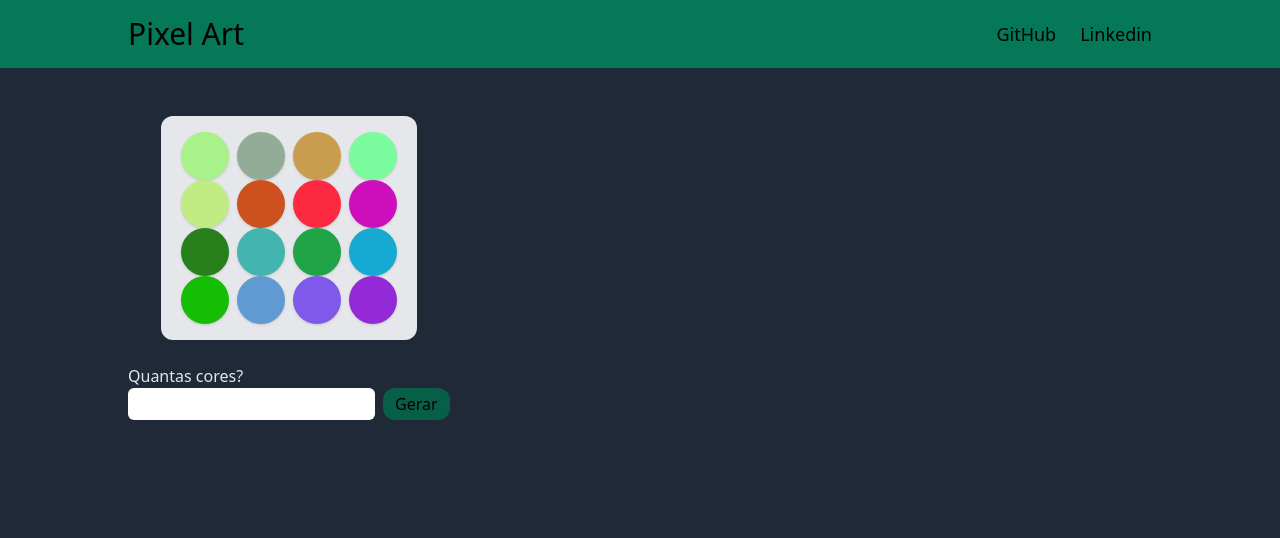
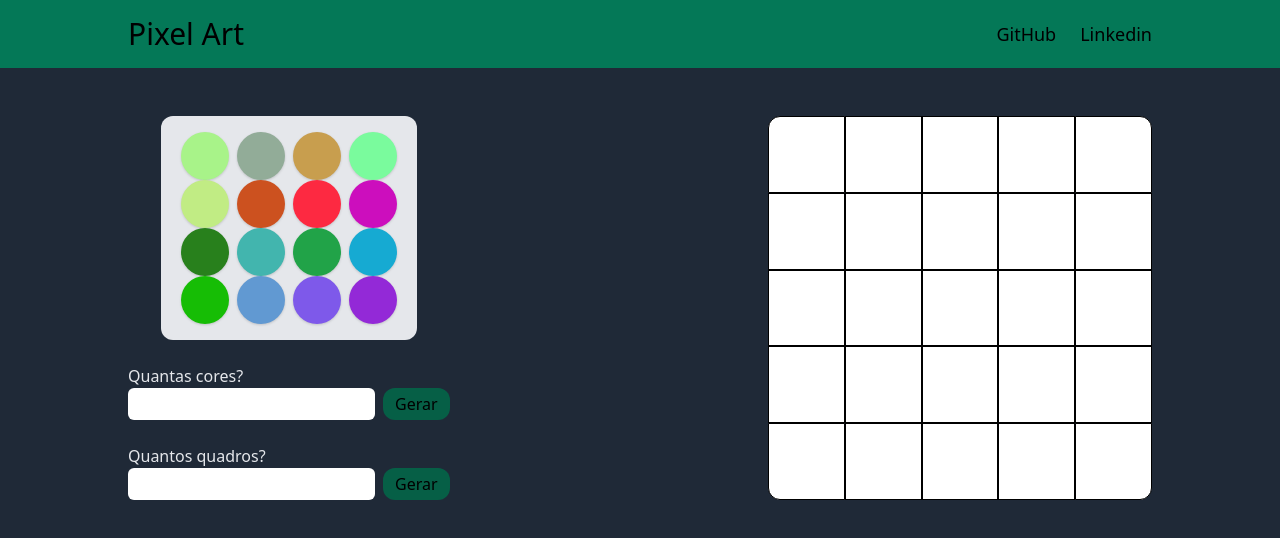
Before and after one commit to gabrielh-silvestre/pixel-art, a React (Create React App) app: page / in a window 1280 px wide. Shown: the top 538 px of the page. Built offline with nearby package versions, Linux system fonts and the light colour scheme.

Commit message:
feat(Home): add CanvasProvider

```diff
--- a/src/pages/Home.tsx
+++ b/src/pages/Home.tsx
@@ -1,26 +1,31 @@
 import { ColorProvider } from '../hooks/useColor';
 import { PalleteProvider } from '../hooks/usePallete';
+import { CanvasProvider } from '../hooks/useCanvas';
 
 import Header from '../components/Header';
 import Pallete from '../components/Pallete';
 import PalleteSettings from '../components/PalleteSettings';
 import Canvas from '../components/Canvas';
+import CanvasSettings from '../components/CanvasSettings';
 
 export default function Home() {
   return (
     <div>
       <Header />
+      <ColorProvider>
+        <CanvasProvider>
+          <PalleteProvider>
             <main className="w-4/5 mx-auto mt-12 flex justify-between">
-        <ColorProvider>
               <div className="h-full flex flex-col justify-around items-center">
-            <PalleteProvider>
                 <Pallete />
                 <PalleteSettings />
-            </PalleteProvider>
+                <CanvasSettings />
               </div>
               <Canvas />
+            </main>
+          </PalleteProvider>
+        </CanvasProvider>
       </ColorProvider>
-      </main>
     </div>
   );
 }
```
Lines whose indentation alone changed are shown as unchanged.
